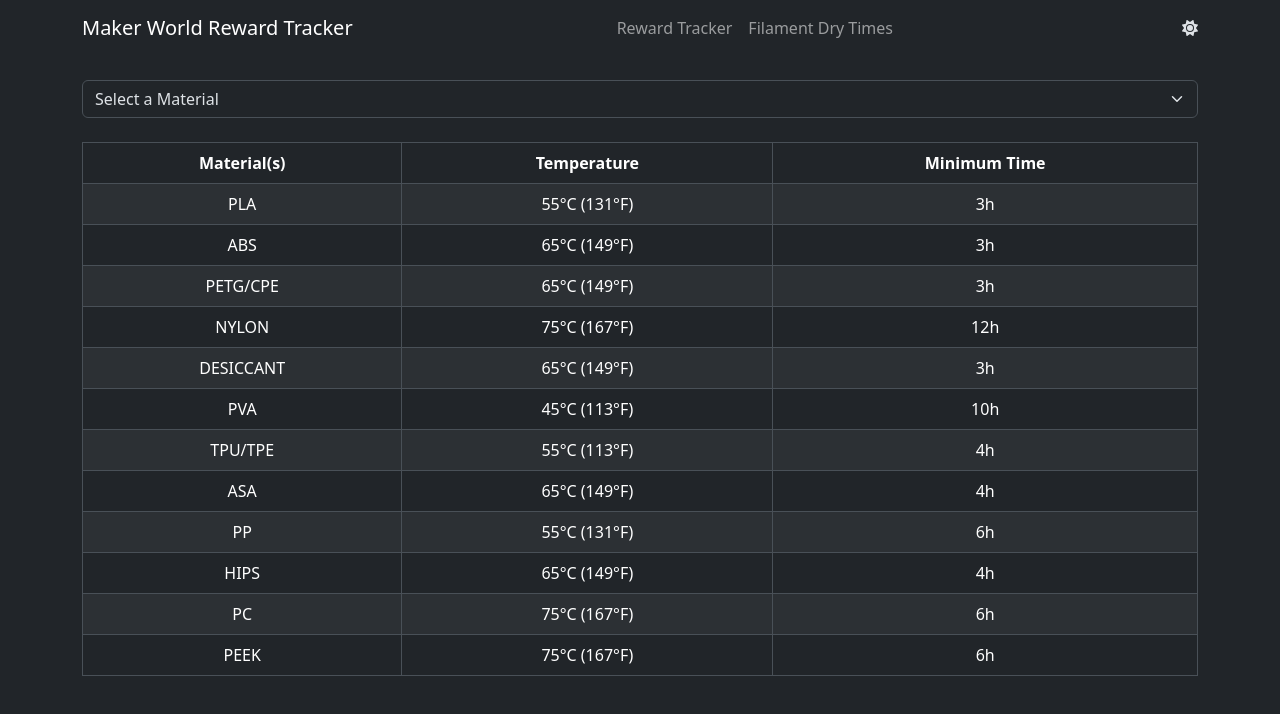
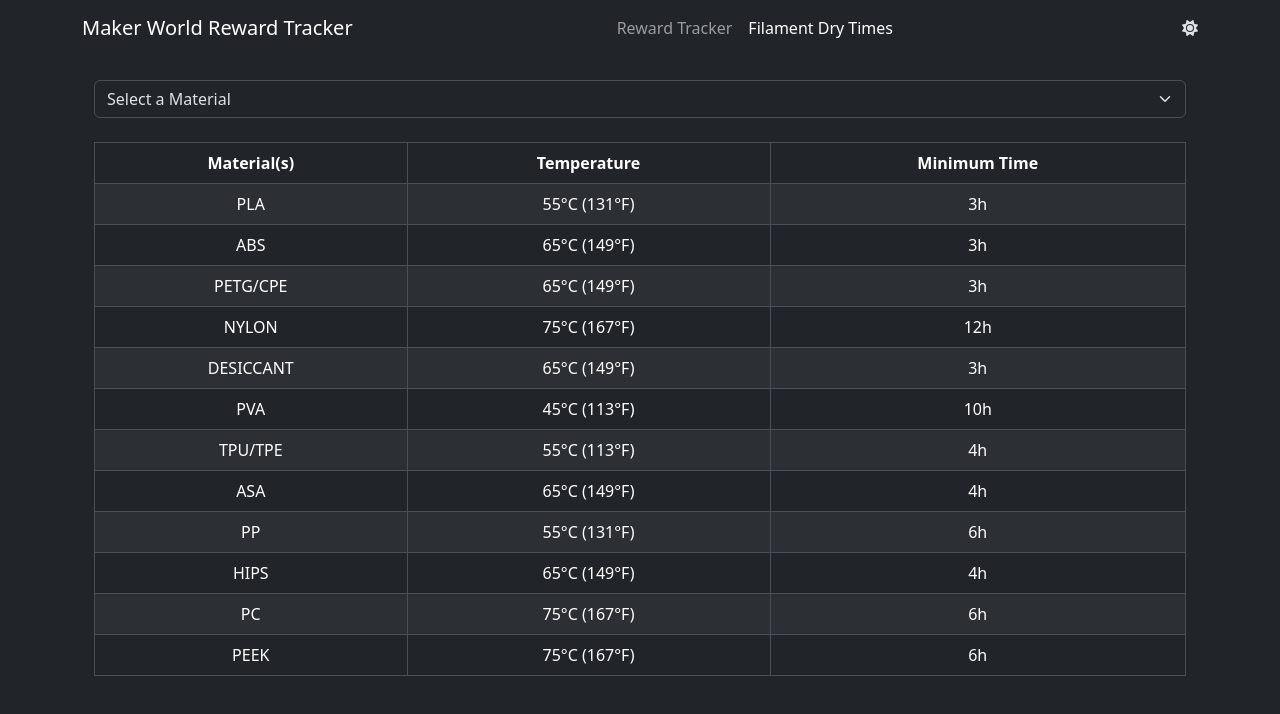
Before and after one commit to ondrovic/maker-world-rewards-tracker, a React (Vite) app in the folder frontend/: page /filament-dry-times in a window 1280 px wide. Shown: the top 714 px of the page. Built offline with nearby package versions, Linux system fonts and the light colour scheme.

Commit message:
Bugfixes and Code changes
Exported my interfaces properly

Fixed collapse on select when in mobilel

Fixed active not link not being set

Fixed Layout width issues

```diff
--- a/frontend/src/App.tsx
+++ b/frontend/src/App.tsx
@@ -57,6 +57,7 @@
           title={siteTitle}
           navItems={navItems}
           isDarkMode={isDarkMode}
+          collapseOnSelect={true}
           setIsDarkMode={setIsDarkMode}
         />
         <Routes>
--- a/frontend/src/components/FilamentDryTimes.tsx
+++ b/frontend/src/components/FilamentDryTimes.tsx
@@ -1,5 +1,8 @@
 import React, { useEffect, useState } from 'react';
 import { Col, Container, Form, Row, Table } from 'react-bootstrap';
+import { containerStyle } from '../styles/styles';
+import { ThemeToggleProps } from '../interfaces/ThemeToggleProps';
+import { FilamentData } from '../interfaces/FilamentData';
 
 const FilamentDryTimes: React.FC<ThemeToggleProps> = ({ isDarkMode, setIsDarkMode }) => {
     const [filamentData] = useState<FilamentData[]>([
@@ -31,7 +34,7 @@
     }, [isDarkMode, setIsDarkMode]);
 
     return (
-        <Container className="mt-4">
+        <Container className="flex" style={containerStyle}>
             <Row>
                 <Col xs={12}>
                     <Form.Select id="materialFilter" onChange={handleMaterialChange}>
--- a/frontend/src/components/NavBar.tsx
+++ b/frontend/src/components/NavBar.tsx
@@ -1,14 +1,21 @@
 import React from "react";
 import { Nav, Navbar, NavbarBrand } from "react-bootstrap";
-import { Link } from "react-router-dom";
+import { Link, useLocation } from "react-router-dom";
 
 import "bootstrap/dist/css/bootstrap.min.css";
 import ThemeToggle from "./ThemeToggle";
+import { NavBarProps } from "../interfaces/NavBarProps";
 
+const NavBar: React.FC<NavBarProps> = ({ title, navItems, isDarkMode, collapseOnSelect, setIsDarkMode }) => {
+    const location = useLocation();
 
-const NavBar: React.FC<NavBarProps> = ({ title, navItems, isDarkMode, setIsDarkMode }) => {
     return (
-        <Navbar collapseOnSelect expand="lg" bg={isDarkMode ? 'dark' : 'light'} variant={isDarkMode ? 'dark' : 'light'}>
+        <Navbar
+            collapseOnSelect={collapseOnSelect}
+            expand="lg"
+            bg={isDarkMode ? 'dark' : 'light'}
+            variant={isDarkMode ? 'dark' : 'light'}
+        >
             <div className="container">
                 <NavbarBrand className="mx-auto">{title}</NavbarBrand>
                 <Navbar.Toggle aria-controls="responsive-navbar-nav" />
@@ -16,7 +23,14 @@
                     <Nav className="mx-auto">
                         {navItems.map((item, index) => (
                             <Nav.Item key={index}>
-                                <Nav.Link as={Link} to={item.href}>{item.name}</Nav.Link>
+                                <Nav.Link
+                                    eventKey={index}
+                                    as={Link}
+                                    to={item.href}
+                                    className={location.pathname === item.href ? 'active' : ''}
+                                >
+                                    {item.name}
+                                </Nav.Link>
                             </Nav.Item>
                         ))}
                     </Nav>
@@ -29,5 +43,4 @@
     );
 };
 
-
 export default NavBar;
--- a/frontend/src/components/ThemeToggle.tsx
+++ b/frontend/src/components/ThemeToggle.tsx
@@ -2,6 +2,7 @@
 import { FontAwesomeIcon } from '@fortawesome/react-fontawesome';
 import React from 'react';
 import { iconStyle } from '../styles/styles';
+import { ThemeToggleProps } from '../interfaces/ThemeToggleProps';
 
 const ThemeToggle: React.FC<ThemeToggleProps> = ({ isDarkMode, setIsDarkMode }) => {
 
--- a/frontend/src/interfaces/FilamentData.ts
+++ b/frontend/src/interfaces/FilamentData.ts
@@ -1,5 +1,4 @@
-// eslint-disable-next-line @typescript-eslint/no-unused-vars
-interface FilamentData {
+export interface FilamentData {
   material: string;
   temperature: string;
   time: string;
--- a/frontend/src/interfaces/NavBarProps.ts
+++ b/frontend/src/interfaces/NavBarProps.ts
@@ -1,6 +1,7 @@
-interface NavBarProps {
+export interface NavBarProps {
     title: string;
     navItems: { name: string; href: string }[];
     isDarkMode: boolean;
+    collapseOnSelect: boolean;
     setIsDarkMode: (value: boolean) => void;
 }
--- a/frontend/src/interfaces/ThemeToggleProps.ts
+++ b/frontend/src/interfaces/ThemeToggleProps.ts
@@ -1,4 +1,4 @@
-interface ThemeToggleProps {
+export interface ThemeToggleProps {
     isDarkMode: boolean;
     setIsDarkMode: (value: boolean) => void;
 }
```
